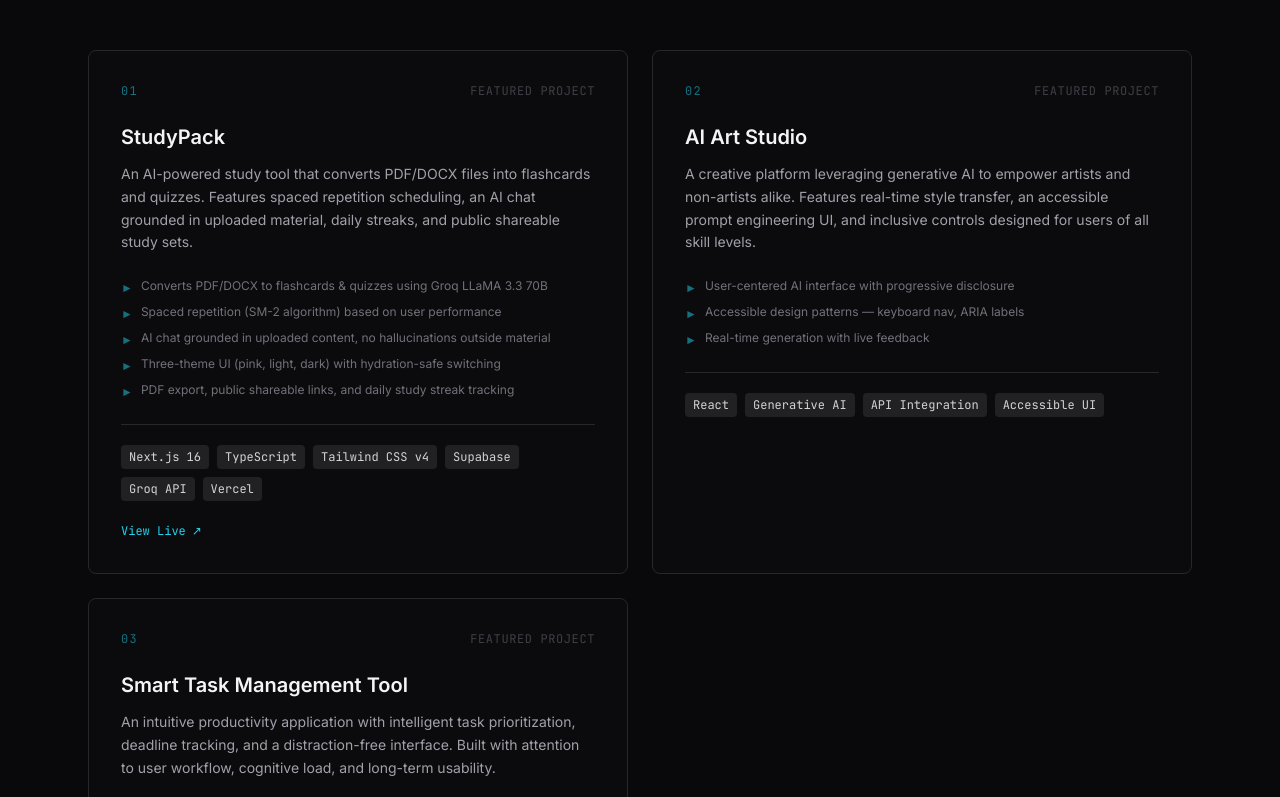
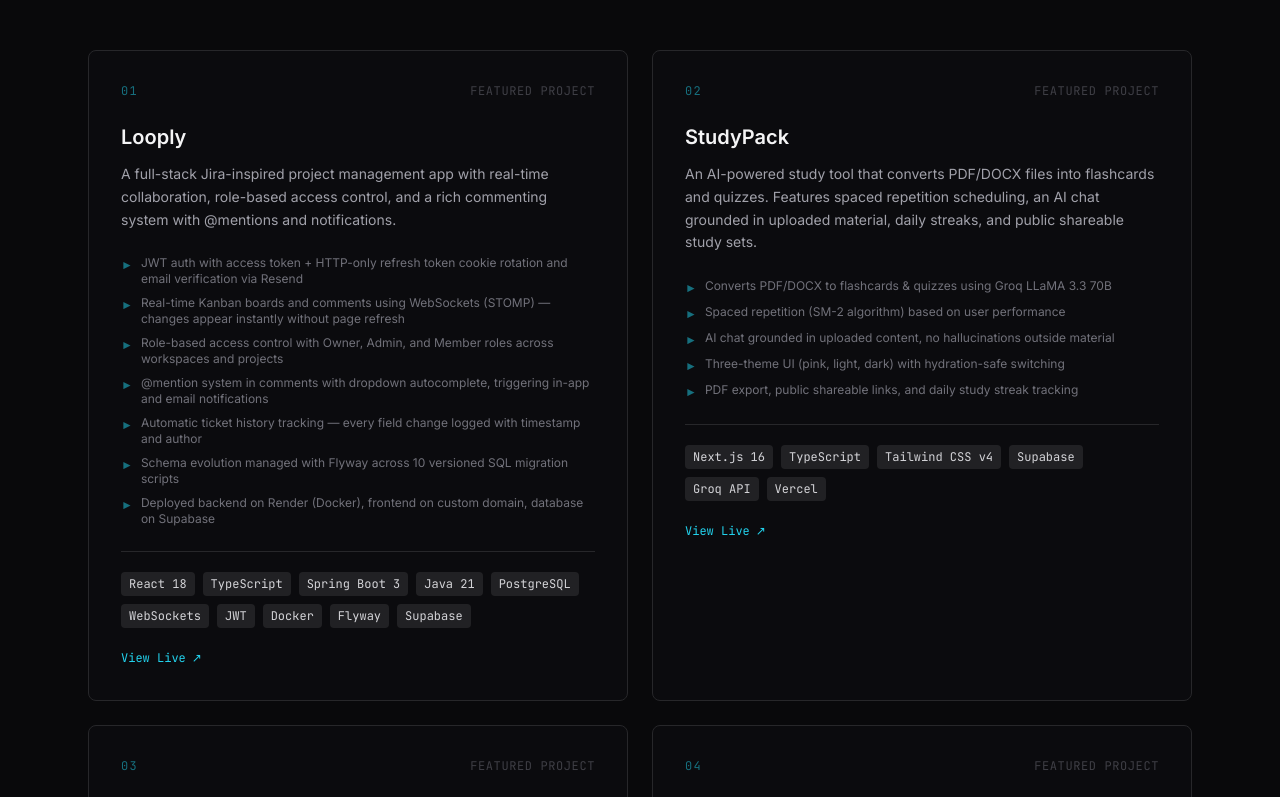
Before and after one commit to Rachana078/rachanaportfolio, a React (Vite) app: page / in a window 1280 px wide. Shown: the part 1003-1800 px from the top of the page. Built offline with nearby package versions, Linux system fonts and the light colour scheme.

Commit message:
new project

```diff
--- a/src/components/Projects.jsx
+++ b/src/components/Projects.jsx
@@ -3,6 +3,23 @@
 const projects = [
   {
     number: '01',
+    title: 'Looply',
+    url: 'https://looply.rachanap.com/',
+    description:
+      'A full-stack Jira-inspired project management app with real-time collaboration, role-based access control, and a rich commenting system with @mentions and notifications.',
+    tags: ['React 18', 'TypeScript', 'Spring Boot 3', 'Java 21', 'PostgreSQL', 'WebSockets', 'JWT', 'Docker', 'Flyway', 'Supabase'],
+    highlights: [
+      'JWT auth with access token + HTTP-only refresh token cookie rotation and email verification via Resend',
+      'Real-time Kanban boards and comments using WebSockets (STOMP) — changes appear instantly without page refresh',
+      'Role-based access control with Owner, Admin, and Member roles across workspaces and projects',
+      '@mention system in comments with dropdown autocomplete, triggering in-app and email notifications',
+      'Automatic ticket history tracking — every field change logged with timestamp and author',
+      'Schema evolution managed with Flyway across 10 versioned SQL migration scripts',
+      'Deployed backend on Render (Docker), frontend on custom domain, database on Supabase',
+    ],
+  },
+  {
+    number: '02',
     title: 'StudyPack',
     url: 'https://studypack-brown.vercel.app/',
     description:
@@ -17,7 +34,7 @@
     ],
   },
   {
-    number: '02',
+    number: '03',
     title: 'AI Art Studio',
     url: null,
     description:
@@ -30,7 +47,7 @@
     ],
   },
   {
-    number: '03',
+    number: '04',
     title: 'Smart Task Management Tool',
     description:
       'An intuitive productivity application with intelligent task prioritization, deadline tracking, and a distraction-free interface. Built with attention to user workflow, cognitive load, and long-term usability.',
```
